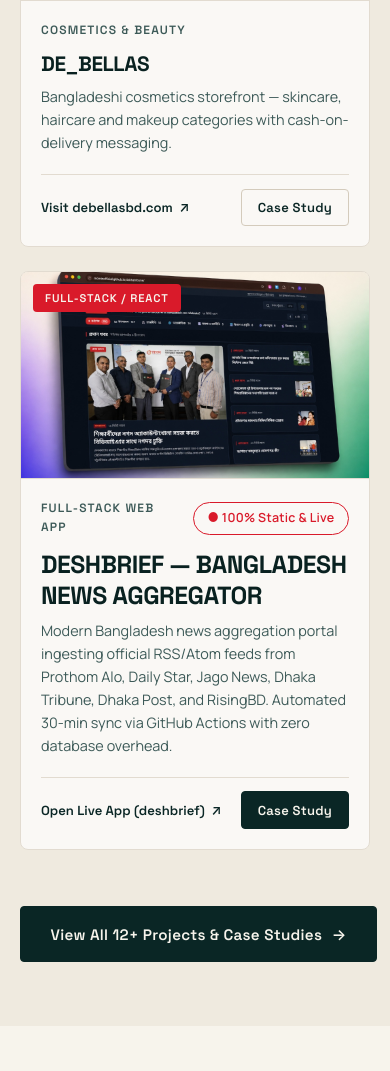
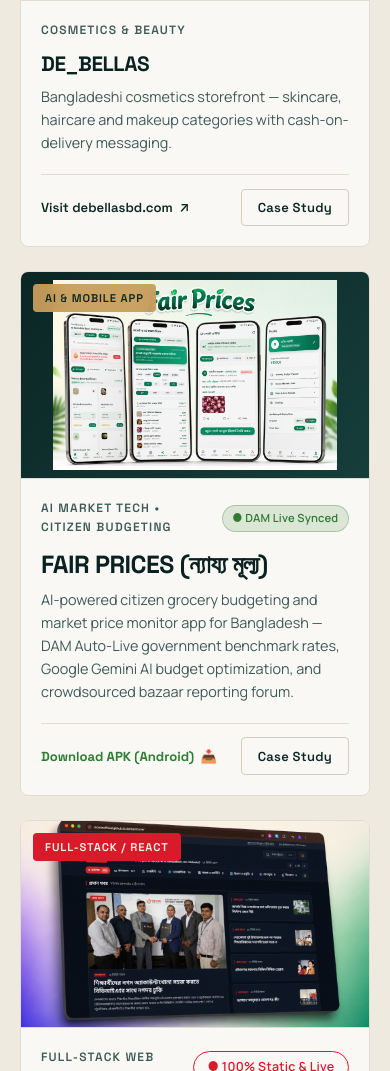
Before and after one commit to mominofficial/portfolio, a website built with Vite: page index.html in a window 390 px wide. Shown: the part 6059-7130 px from the top of the page. Built offline with nearby package versions, Linux system fonts and the light colour scheme.

Commit message:
Fix Fair Prices card display: ensure card renders in Mobile & AI section with APK download link

```diff
--- a/index.html
+++ b/index.html
@@ -427,6 +427,31 @@
                   <span>↗</span>
                 </a>
                 <button class="btn btn-secondary btn-sm" data-project-id="de-bellas">Case Study</button>
+              </div>
+            </div>
+          </div>
+
+                    <!-- Fair Prices (Najjo Mullo) AI App (Mobile & AI Showcase) -->
+          <div class="project-card featured-large fade-in-up" data-category="app" data-project-id="fair-prices">
+            <div class="project-media-wrap" style="background: linear-gradient(135deg, #0a2625 0%, #163e3b 100%);">
+              <span class="project-tag-pill" style="background-color: rgba(200, 157, 92, 0.95); color: #0a2625;">AI & Mobile App</span>
+              <img src="fair-prices.jpg" alt="Fair Prices (ন্যায্য মূল্য) — AI Market Price Monitor & Budgeting App" class="project-img" style="object-fit: contain; width: 100%; height: 100%; padding: 0.5rem;" />
+            </div>
+            <div class="project-body">
+              <div class="project-meta-row">
+                <span class="project-category">AI Market Tech • Citizen Budgeting</span>
+                <span class="status-pill" style="font-size: 0.7rem; padding: 0.2rem 0.6rem; background-color: rgba(46, 125, 50, 0.15); color: #2e7d32; border: 1px solid rgba(46, 125, 50, 0.3);">● DAM Live Synced</span>
+              </div>
+              <h3 class="project-title">FAIR PRICES (ন্যায্য মূল্য)</h3>
+              <p class="project-desc">
+                AI-powered citizen grocery budgeting and market price monitor app for Bangladesh — DAM Auto-Live government benchmark rates, Google Gemini AI budget optimization, and crowdsourced bazaar reporting forum.
+              </p>
+              <div class="project-footer">
+                <a href="https://drive.google.com/drive/folders/1kCXA5lbp44P2t90yDaLO5-8eJDEYx3F3?usp=sharing" target="_blank" rel="noopener noreferrer" class="project-link-action" style="color: #2e7d32; font-weight: 700;">
+                  <span>Download APK (Android)</span>
+                  <span>📥</span>
+                </a>
+                <button class="btn btn-secondary btn-sm" data-project-id="fair-prices">Case Study</button>
               </div>
             </div>
           </div>
```
Also changed, not shown: works.html (+27 -2 lines).
